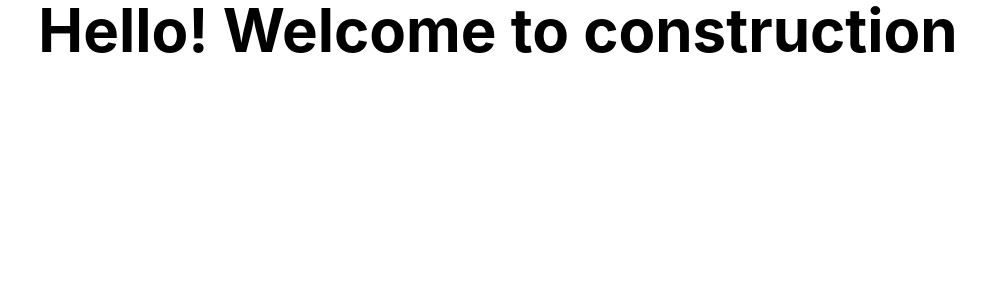
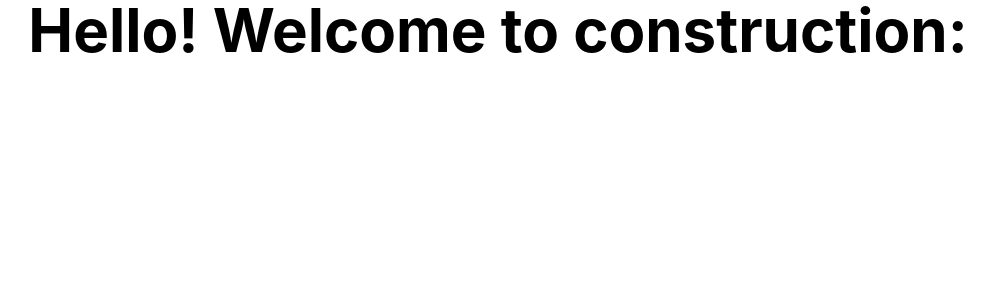
Before and after one commit to theinternetfae/Construction-site, a React (Vite) app: page / in a window 1280 px wide. Shown: the top 300 px of the page, without its empty margins (142-1136 px from the left). Built offline with nearby package versions, Linux system fonts and the light colour scheme.

Commit message:
Testing git

```diff
--- a/src/App.jsx
+++ b/src/App.jsx
@@ -5,7 +5,7 @@ function App() {
 
   return (
     <main>
-      <h1>Hello! Welcome to construction</h1>
+      <h1>Hello! Welcome to construction:</h1>
     </main>
   )
 }
```
